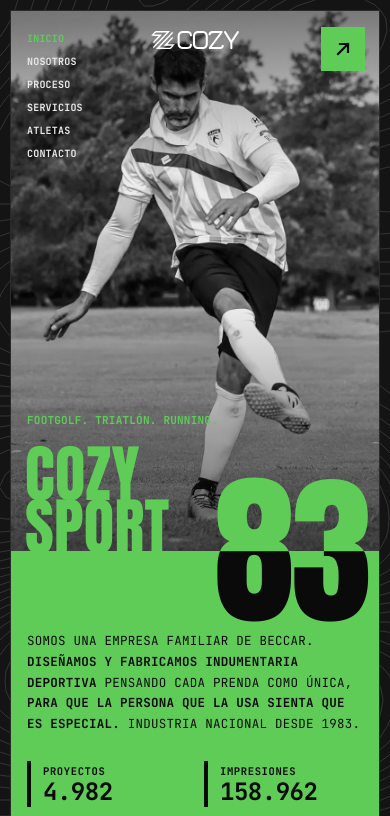
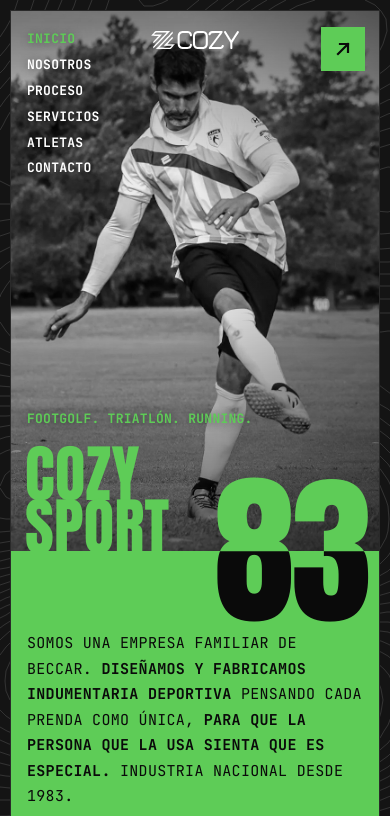
Before and after one commit to juancjose/cozy-portfolio-ultra, a plain HTML site: page index.html in a window 390 px wide. Shown: the top 816 px of the page. Drawn offline with Linux system fonts and the light colour scheme.

Commit message:
Hero: larger, more legible small text (nav, tagline, kicker, intro, counter labels)

```diff
--- a/index.html
+++ b/index.html
@@ -18,7 +18,7 @@
 <link rel="preconnect" href="https://fonts.gstatic.com" crossorigin>
 <link href="https://fonts.googleapis.com/css2?family=Anton&family=JetBrains+Mono:wght@400;700&display=swap" rel="stylesheet">
 <link rel="preload" as="image" href="assets/RATON_SLIDER.webp">
-<link rel="stylesheet" href="styles.css?v=202610242135">
+<link rel="stylesheet" href="styles.css?v=202610242200">
 </head>
 <body id="top">
 <a class="skip" href="#main">Saltar al contenido</a>
@@ -261,6 +261,6 @@
   </div>
   <div class="foot__giant" aria-hidden="true"><span class="display">C</span></div>
 </footer>
-<script src="main.js?v=202610242135" defer></script>
+<script src="main.js?v=202610242200" defer></script>
 </body>
 </html>
--- a/styles.css
+++ b/styles.css
@@ -69,16 +69,16 @@
 .hero{--ph:clamp(460px,66svh,700px);--nf:clamp(250px,31vw,450px);display:grid;grid-template-rows:var(--ph) auto;overflow:hidden;background:var(--acc)}
 .hero__photo{position:relative;overflow:hidden;background:#000}
 .hero__photo>img{position:absolute;inset:0;width:100%;height:100%;object-fit:cover;object-position:28% 35%}
-.hero__photo::after{content:"";position:absolute;inset:0;background:linear-gradient(180deg,rgba(0,0,0,.45) 0%,rgba(0,0,0,0) 30%,rgba(0,0,0,0) 55%,rgba(0,0,0,.6) 100%);pointer-events:none}
+.hero__photo::after{content:"";position:absolute;inset:0;background:linear-gradient(180deg,rgba(0,0,0,.45) 0%,rgba(0,0,0,0) 30%,rgba(0,0,0,0) 55%,rgba(0,0,0,.6) 100%),linear-gradient(270deg,rgba(0,0,0,.32) 0%,rgba(0,0,0,0) 50%);pointer-events:none}
 .hero__photo>*:not(img){position:absolute;z-index:2}
-.hero__nav{top:24px;left:26px;display:flex;flex-direction:column;gap:3px;font-size:11px;font-weight:700}
-.hero__nav a{text-decoration:none;color:#e9e9e9;padding:2px 0}
+.hero__nav{top:24px;left:26px;display:flex;flex-direction:column;gap:6px;font-size:14px;font-weight:700;line-height:1.3}
+.hero__nav a{text-decoration:none;color:#fff;padding:2px 0;text-shadow:0 1px 8px rgba(0,0,0,.45)}
 .hero__nav a:hover,.hero__nav a[aria-current]{color:var(--acc)}
 .hero__logo{top:24px;left:50%;transform:translateX(-50%)}
 .hero__logo img{width:118px;height:auto}
 .hero__sq{top:22px;right:24px}
-.hero__tag{top:24%;left:56%;max-width:330px;font-size:12px;color:#ededed;font-weight:700}
-.hero__mini{bottom:calc(clamp(72px,10vw,160px) + 30px);left:26px;font-size:11px;color:var(--acc);font-weight:700}
+.hero__tag{top:24%;left:56%;max-width:380px;font-size:16px;line-height:1.6;color:#fff;font-weight:700;text-shadow:0 1px 10px rgba(0,0,0,.5)}
+.hero__mini{bottom:calc(clamp(72px,10vw,160px) + 30px);left:26px;font-size:13px;color:var(--acc);font-weight:700;text-shadow:0 1px 8px rgba(0,0,0,.45)}
 .hero__title{bottom:-.06em;left:22px;font-size:clamp(72px,10vw,160px);color:var(--acc);line-height:.86;white-space:nowrap}
 
 .hero__num{position:absolute;inset:0;pointer-events:none;z-index:3}
@@ -89,11 +89,11 @@
 
 .hero__block{position:relative;padding:28px 26px 30px;color:var(--ink)}
 .hero__copy{max-width:calc(100% - var(--nf)*1.02 - 40px)}
-.hero__intro{font-size:12.5px;line-height:1.65;max-width:560px;margin-bottom:26px}
+.hero__intro{font-size:15.5px;line-height:1.7;max-width:640px;margin-bottom:28px}
 .hero__intro b{font-weight:800}
 .counters{display:grid;grid-template-columns:repeat(4,auto);justify-content:start;gap:12px clamp(18px,2.6vw,40px)}
 .counter{border-left:4px solid var(--ink);padding:2px 0 2px 12px}
-.counter dt{font-size:10.5px;font-weight:700;letter-spacing:.06em}
+.counter dt{font-size:12.5px;font-weight:700;letter-spacing:.06em}
 .counter dd{font-size:clamp(24px,2.7vw,40px);font-weight:700;line-height:1.05;font-variant-numeric:tabular-nums;letter-spacing:-.02em;text-transform:none}
 
 /* ---------- BANDA ---------- */
@@ -248,7 +248,9 @@
   .bar__nav{gap:16px}
 }
 @media (max-width:560px){
-  .hero__nav{top:18px;left:16px;font-size:10px}
+  .hero__nav{top:18px;left:16px;font-size:13px;gap:5px}
+  .hero__intro{font-size:15px}
+  .counter dt{font-size:12px}
   .hero__logo{top:20px}
   .hero__logo img{width:88px}
   .hero__sq{top:16px;right:14px;width:44px;height:44px}
```
Also changed, not shown: screenshot-hero-before-desktop.png (added), screenshot-hero-before-mobile.png (added), screenshot-hero-desktop.png (added), screenshot-hero-mobile.png (added).
